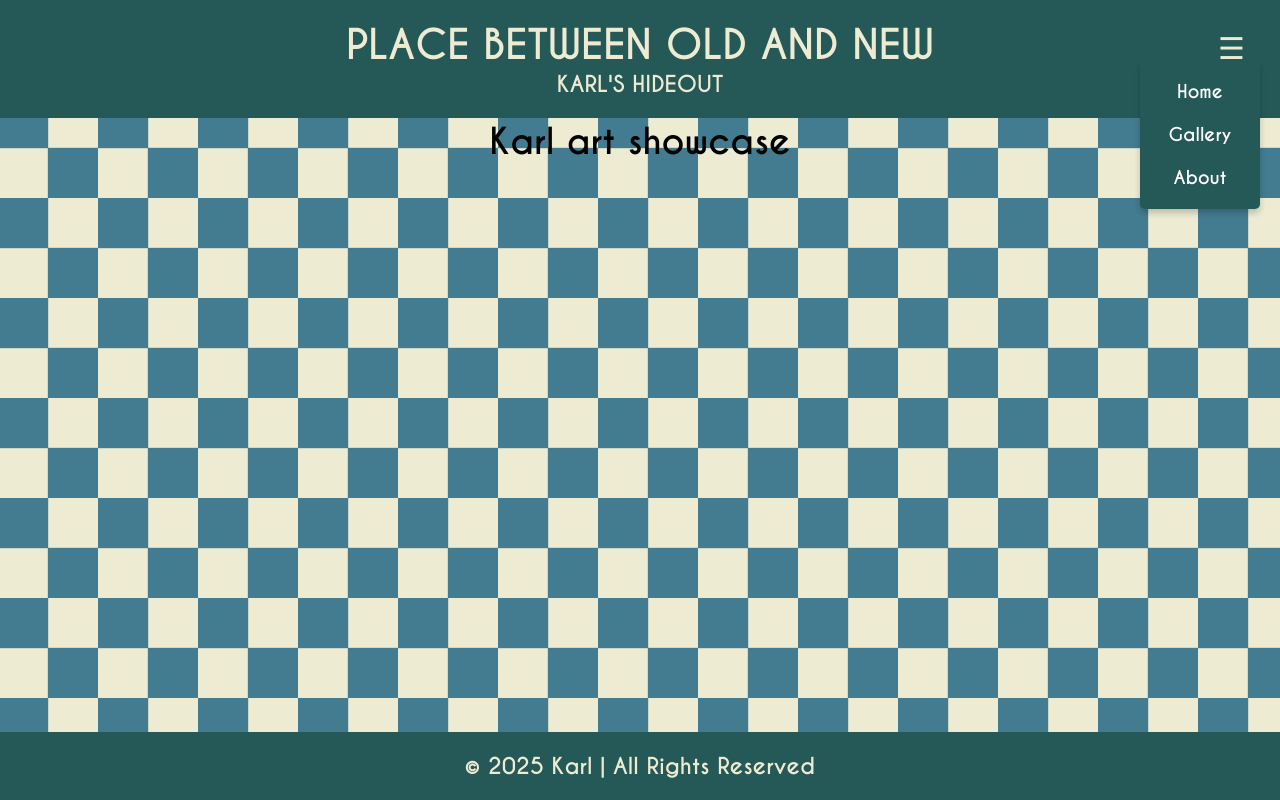
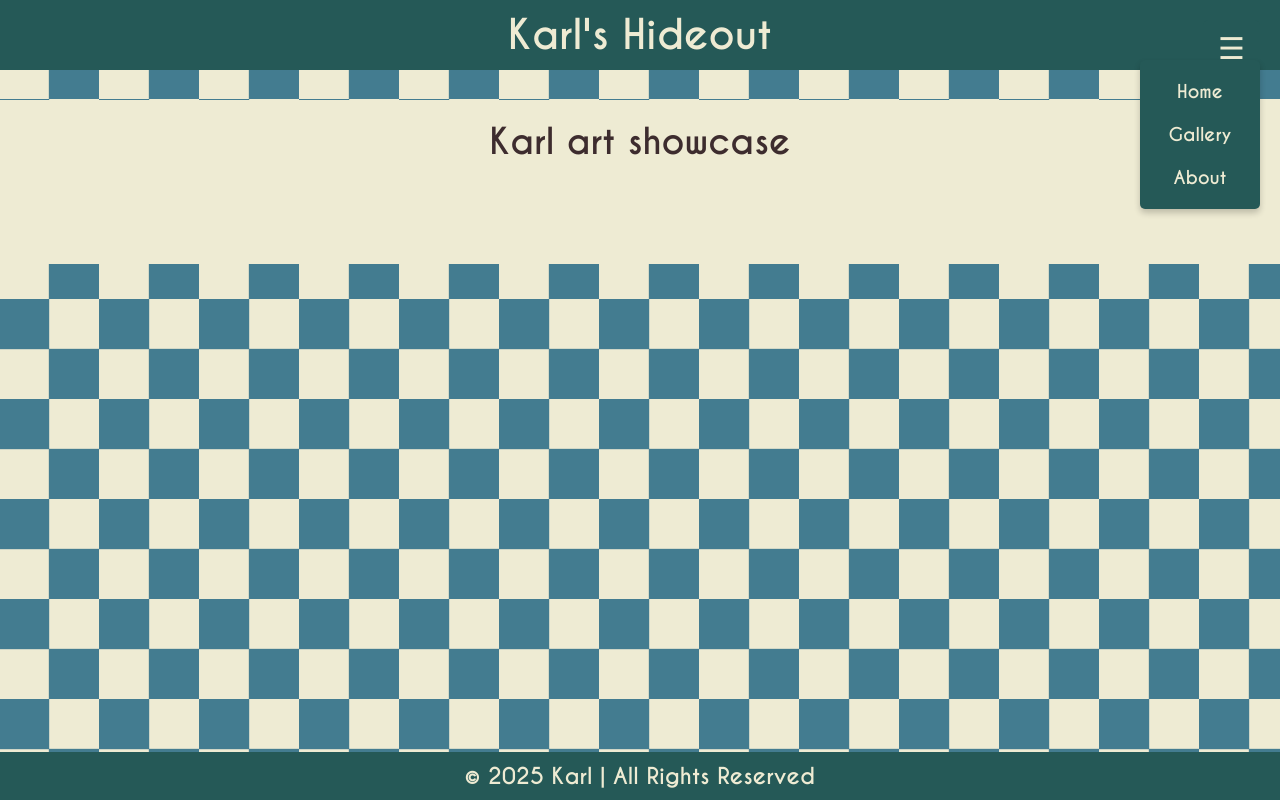
Before and after one commit to K4RLT/Karl_Hideout, a plain HTML site: page index.html in a window 1280 px wide. Both pictures are taken after a click on the element "Toggle menu". Drawn offline with Linux system fonts and the light colour scheme.

Commit message:
Add files via upload

```diff
--- a/index.html
+++ b/index.html
@@ -3,7 +3,7 @@
 <head>
     <meta charset="UTF-8">
     <meta name="viewport" content="width=device-width,initial-scale=1.0">
-    <title>Karl Hideout</title>
+    <title>Karl Hideout - Home</title>
     <link rel="stylesheet" href="style.css">
     <link rel="icon" type="image/png" href="Images/Star.ico">
 </head>
@@ -11,13 +11,14 @@
 <body>
     <!-- Preloader -->
     <div id="preloader">
-        <div class="spinner"></div>
-    </div>
+    <div class="spinner"></div>
+    <div class="tip-text">Tip: NOTHING IS REAL, HELP ME.</div>
+</div>
 
     <!-- Main Content -->
     <div id="content" class="hidden">
         <header>
-            <div class="menu-icon">☰</div>
+            <div class="menu-icon" aria-label="Toggle menu" tabindex="0">☰</div>
             <nav class="menu">
                 <ul>
                     <li><a href="index.html">Home</a></li>
@@ -25,8 +26,7 @@
                     <li><a href="about.html">About</a></li>
                 </ul>
             </nav>
-            <h1>PLACE BETWEEN OLD AND NEW</h1>
-            <p>KARL'S HIDEOUT</p>
+            <h1>Karl's Hideout</h1>
         </header>
 
         <main>
--- a/script.js
+++ b/script.js
@@ -1,17 +1,60 @@
 document.addEventListener("DOMContentLoaded", function () {
     let firstVisit = sessionStorage.getItem("firstVisit");
+
+    const tips = [
+        { category: "Tip", message: "Karl loves creating furry art. (づ￣ ³￣)づ" },
+        { category: "Pro Tip", message: "Customize your workspace! ヽ(✿ﾟ▽ﾟ)ノ" },
+        { category: "Did You Know?", message: "Karl’s favorite animal? The fox. (＾• ω •＾)" },
+        { category: "Tip", message: "Slow and steady wins the race. (￣▽￣)ノ" },
+        { category: "Pro Tip", message: "Try new tools and ideas! (ﾉ◕ヮ◕)ﾉ*:･ﾟ✧" },
+        { category: "Did You Know?", message: "Karl’s inspired by music. ♪(´▽｀)" },
+        { category: "Tip", message: "Small steps, big wins. (•̀ᴗ•́)و ̑̑" },
+        { category: "Pro Tip", message: "Practice makes progress. (๑•̀ㅂ•́)و✧" },
+        { category: "Did You Know?", message: "Karl loves digital painting. (´｡• ᵕ •｡`)" },
+        { category: "Tip", message: "Celebrate creativity! (ﾉ´ヮ`)ﾉ*: ･ﾟ" },
+        { category: "Pro Tip", message: "Draw daily to improve. (๑˃ᴗ˂)ﻭ" },
+        { category: "Did You Know?", message: "Karl’s favorite music? Lo-fi beats. ♪(^∇^*)" },
+        { category: "Tip", message: "Art reflects emotions. (｡♥‿♥｡)" },
+        { category: "Pro Tip", message: "Mistakes are part of the process. (๑•́ ₃ •̀๑)" },
+        { category: "Did You Know?", message: "Karl’s favorite season? Autumn. (˶ᵔ ᵕ ᵔ˶)" },
+        { category: "Tip", message: "Art tells a story. (｡◕‿◕｡)" },
+        { category: "Pro Tip", message: "Take breaks to refresh. (￣ω￣)" },
+        { category: "Did You Know?", message: "Karl’s favorite quote? 'Art is what you make others see.' (✿◠‿◠)" },
+        { category: "Tip", message: "Inspired by nature and music. (ﾉ´ヮ`)ﾉ*: ･ﾟ" },
+        { category: "Pro Tip", message: "Use references—it’s not cheating! (๑•̀ㅂ•́)و✧" },
+        { category: "Did You Know?", message: "Karl’s favorite colors? Blues and purples. (´｡• ᵕ •｡`)" },
+        { category: "Tip", message: "Join Karl’s creative journey! (ﾉ◕ヮ◕)ﾉ*:･ﾟ✧" },
+        { category: "Pro Tip", message: "Keep a sketchbook. (๑˃ᴗ˂)ﻭ" },
+        { category: "Did You Know?", message: "Karl’s favorite part? Sketching. (✿´‿`)" },
+        { category: "Tip", message: "Blend traditional and digital art. (ﾉ´ヮ`)ﾉ*: ･ﾟ" },
+        { category: "Pro Tip", message: "Share your art for feedback. (｡♥‿♥｡)" },
+        { category: "Did You Know?", message: "Karl’s favorite subject? Mythical creatures. (＾• ω •＾)" },
+        { category: "Tip", message: "Embrace your unique self. (✿◠‿◠)" },
+        { category: "Pro Tip", message: "Set small goals to stay motivated. (•̀ᴗ•́)و ̑̑" },
+        { category: "Did You Know?", message: "Karl’s art celebrates nature. (˶ᵔ ᵕ ᵔ˶)" },
+        { category: "Tip", message: "Creativity meets technology. (ﾉ◕ヮ◕)ﾉ*:･ﾟ✧" },
+        { category: "Pro Tip", message: "Don’t compare your art to others. (๑•́ ₃ •̀๑)" },
+        { category: "Did You Know?", message: "Karl’s advice? Don’t fear mistakes. (๑•̀ㅂ•́)و✧" },
+        { category: "Tip", message: "Celebrate life through art. (ﾉ´ヮ`)ﾉ*: ･ﾟ" }
+    ];
 
     if (!firstVisit) {
         // Show preloader
         document.getElementById("preloader").style.display = "flex";
         document.getElementById("content").classList.add("hidden");
 
+        // Display a random tip
+        const tipText = document.querySelector(".tip-text");
+        const randomTip = tips[Math.floor(Math.random() * tips.length)];
+        tipText.setAttribute("data-category", randomTip.category);
+        tipText.textContent = randomTip.message;
+
         setTimeout(() => {
             // Hide preloader and show content
             document.getElementById("preloader").style.display = "none";
             document.getElementById("content").classList.remove("hidden");
             sessionStorage.setItem("firstVisit", "true");
-        }, 1000); // Adjust time as needed
+        }, 5000); // Adjust time as needed
     } else {
         // Hide preloader and show content immediately
         document.getElementById("preloader").style.display = "none";
@@ -21,8 +64,13 @@ document.addEventListener("DOMContentLoaded", function () {
     // Burger menu toggle
     function toggleMenu() {
         var menu = document.querySelector(".menu");
-        menu.style.display = (menu.style.display === "block") ? "none" : "block";
+        menu.classList.toggle("active");
     }
 
     document.querySelector(".menu-icon").addEventListener("click", toggleMenu);
+    document.querySelector(".menu-icon").addEventListener("keydown", function (e) {
+        if (e.key === "Enter" || e.key === " ") {
+            toggleMenu();
+        }
+    });
 });
--- a/style.css
+++ b/style.css
@@ -1,22 +1,32 @@
+/* CSS Variables */
+:root {
+    --primary-color: #255957; /* Dark teal */
+    --secondary-color: #EEEBD3; /* Light beige */
+    --text-color: #3D2C2E; /* Dark brown */
+    --accent-color: #437C90; /* Light blue */
+    --font-family: 'CaviarDreams', Arial, Helvetica, sans-serif;
+}
+
+/* Preloader Styles */
 #preloader {
     position: fixed;
     top: 0;
     left: 0;
     width: 100%;
     height: 100vh;
-    background: #EEEBD3;
+    background: var(--secondary-color);
     display: flex;
+    flex-direction: column;
     justify-content: center;
     align-items: center;
     z-index: 10000;
 }
 
-
 .spinner {
     width: 50px;
     height: 50px;
     border: 5px solid #ccc;
-    border-top: 5px solid #255957;
+    border-top: 5px solid var(--primary-color);
     border-radius: 50%;
     animation: spin 1s linear infinite;
 }
@@ -26,10 +36,28 @@
     to { transform: rotate(360deg); }
 }
 
+.tip-text {
+    position: absolute;
+    bottom: 20%;
+    text-align: center;
+    font-size: 18px;
+    color: var(--text-color);
+    font-family: var(--font-family);
+    max-width: 80%;
+}
+
+.tip-text::before {
+    content: attr(data-category);
+    font-weight: bold;
+    color: var(--accent-color);
+    margin-right: 5px;
+}
+
 .hidden {
     display: none;
 }
 
+/* Fonts */
 @font-face {
     font-family: 'CaviarDreams';
     src: url('Font/CaviarDreams/CaviarDreams_Bold.ttf') format('truetype');
@@ -37,93 +65,91 @@
     font-style: normal;
 }
 
+/* Background Animation */
 @keyframes moveCheckerboard {
-    from {
-        background-position: 0 0;
-    }
-    to {
-        background-position: 100px 100px;
-    }
+    from { background-position: 0 0; }
+    to { background-position: 100px 100px; }
 }
 
-
-* { user-select: none;
-    -webkit-user-select: none;
-    -moz-user-select: none;
-    -ms-user-select: none;
-
+/* Global Styles */
+* {
     margin: 0;
     padding: 0;
     box-sizing: border-box;
 }
 
 body {
-    background-color: #EEEBD3;
-    font-family: 'CaviarDreams' ,Arial, Helvetica, sans-serif;
+    background-color: var(--secondary-color);
+    font-family: var(--font-family);
     text-align: center;
     padding-top: 100px;
     padding-bottom: 60px;
-    background-image:
-    url('Images/Checkerboard.png');
+    background-image: url('Images/Checkerboard.png');
     background-size: 100px 100px;
-    animation: moveCheckerboard 4s linear infinite;
+    animation: moveCheckerboard 8s linear infinite;
     position: relative;
-
 }
 
+/* Main Content */
 main {
-    font-family: 'CaviarDreams', Arial, Helvetica, sans-serif;
-    color: black;
+    font-family: var(--font-family);
+    color: var(--text-color);
     padding: 20px;
+    padding-bottom: 80px; /* Prevent footer overlap */
     text-align: center;
+    background-color: var(--secondary-color);
 }
 
 main h2 {
-    color: black;
-    font-size: clamp(25px, 3vw, 35px );
+    color: var(--text-color);
+    font-size: clamp(25px, 3vw, 35px);
 }
 
 main p {
-    color: black;
+    color: var(--text-color);
     font-size: clamp(18px, 2vw, 24px);
 }
 
+/* Header */
 header {
-    background-color: #255957;
-    color: white;
-    padding: 20px;
+    background-color: var(--primary-color);
+    color: var(--secondary-color);
+    padding: 10px 20px;
     text-align: center;
     font-size: clamp(18px, 2vw, 24px);
-    font-family: 'CaviarDreams', Arial, Helvetica, sans-serif;
+    font-family: var(--font-family);
     position: fixed;
     top: 0;
     width: 100%;
+    z-index: 1000;
 }
 
+/* Footer */
 footer {
-    background-color: #255957;
-    color: white;
-    padding: 20px;
+    background-color: var(--primary-color);
+    color: var(--secondary-color);
+    padding: 10px 20px;
     text-align: center;
     font-size: clamp(20px, 2.5vw, 28px);
-    font-family: 'CaviarDreams', Arial, Helvetica, sans-serif;
+    font-family: var(--font-family);
     position: fixed;
     bottom: 0;
     width: 100%;
+    z-index: 1000;
 }
 
-
-h1 { font-size: clamp(26px, 4vw, 40px);}
-p { font-size: clamp(18px, 2.5vw, 22px);}
-
-header h1, footer h1 {
-    color: #EEEBD3;
+/* Headings and Paragraphs */
+h1 {
+    font-size: clamp(26px, 4vw, 40px);
+    color: var(--secondary-color);
 }
 
-header p, footer p {
-    color: #EEEBD3;
+p {
+    font-size: clamp(18px, 2.5vw, 22px);
+    color: var(--secondary-color);
 }
 
+/* Menu Icon */
 .menu-icon {
     font-size: clamp(22px, 4vw, 30px);
     cursor: pointer;
@@ -131,26 +157,38 @@ header p, footer p {
     top: 20px;
     right: 20px;
     z-index: 1000;
-    color: #EEEBD3;
-    background-color: #255957;
+    color: var(--secondary-color);
+    background-color: var(--primary-color);
     padding: 10px 15px;
     border-radius: 5px;
+    user-select: none;
 }
 
+/* Dropdown Menu */
 .menu {
-    display: none;
+    visibility: hidden;
+    opacity: 0;
     position: fixed;
     top: 60px;
     right: 20px;
-    background: #255957;
+    background: var(--primary-color);
     padding: 10px;
     border-radius: 5px;
     box-shadow: 0px 4px 6px rgba(0, 0, 0, 0.2);
     min-width: 120px;
+    z-index: 1000;
+    transition: opacity 0.3s ease, transform 0.3s ease, visibility 0.3s ease;
+    transform: translateY(-10px);
+}
+
+.menu.active {
+    visibility: visible;
+    opacity: 1;
+    transform: translateY(0);
 }
 
 .menu ul li a {
-    color: white;
+    color: var(--secondary-color);
     text-decoration: none;
     font-size: clamp(14px, 2vw, 18px);
     display: block;
@@ -163,39 +201,19 @@ header p, footer p {
     margin: 0;
 }
 
-.about-container {
-    width: 100%;
-    max-width: 1200px;
-    height: 50px;
-    margin: auto;
-    background: rgba(255, 255, 255, 0.8);
-    box-shadow: 0px 4px 10px rgba(0, 0, 0, 0.2);
-}
-
-.about-container p {
-    font-size: clamp(20px, 2.5vw, 35px);
-    line-height: 1.4;
-    color: #333;
-}
-
-
-
+/* Media Queries */
 @media screen and (max-width: 768px) {
     body {
         padding-top: 80px;
         padding-bottom: 50px;
     }
 
-    header {
-        padding: 12px;
+    header, footer {
+        padding: 10px;
     }
 
     main {
         padding: 15px;
-    }
-
-    footer {
-        padding: 10px;
     }
 
     .menu-icon {
@@ -212,8 +230,8 @@ header p, footer p {
         padding-bottom: 45px;
     }
 
-    header {
-        padding: 10px;
+    header, footer {
+        padding: 8px;
     }
 
     main h2 {
@@ -224,12 +242,35 @@ header p, footer p {
         font-size: clamp(16px, 3vw, 20px);
     }
 
-    footer {
-        padding: 8px;
-    }
-
     .menu-icon {
         font-size: 20px;
         padding: 6px 10px;
     }
 }
+
+/* About Container */
+.about-container {
+    background-color: rgba(255, 255, 255, 0.8); /* Semi-transparent white */
+    padding: 20px;
+    border-radius: 10px;
+    box-shadow: 0px 4px 10px rgba(0, 0, 0, 0.2);
+    margin: 20px auto;
+    max-width: 800px;
+    text-align: center;
+}
+
+.about-container p {
+    font-size: clamp(20px, 2.5vw, 35px);
+    color: #3D2C2E; /* Dark brown for text */
+    line-height: 1.6;
+}
+
+/* Main Paragraphs */
+main p {
+    font-size: clamp(16px, 2vw, 20px);
+    color: #3D2C2E; /* Dark brown for text */
+    line-height: 1.6;
+    margin: 20px auto;
+    max-width: 800px;
+    text-align: left;
+}
```
Also changed, not shown: about.html (+1 -1 lines).
